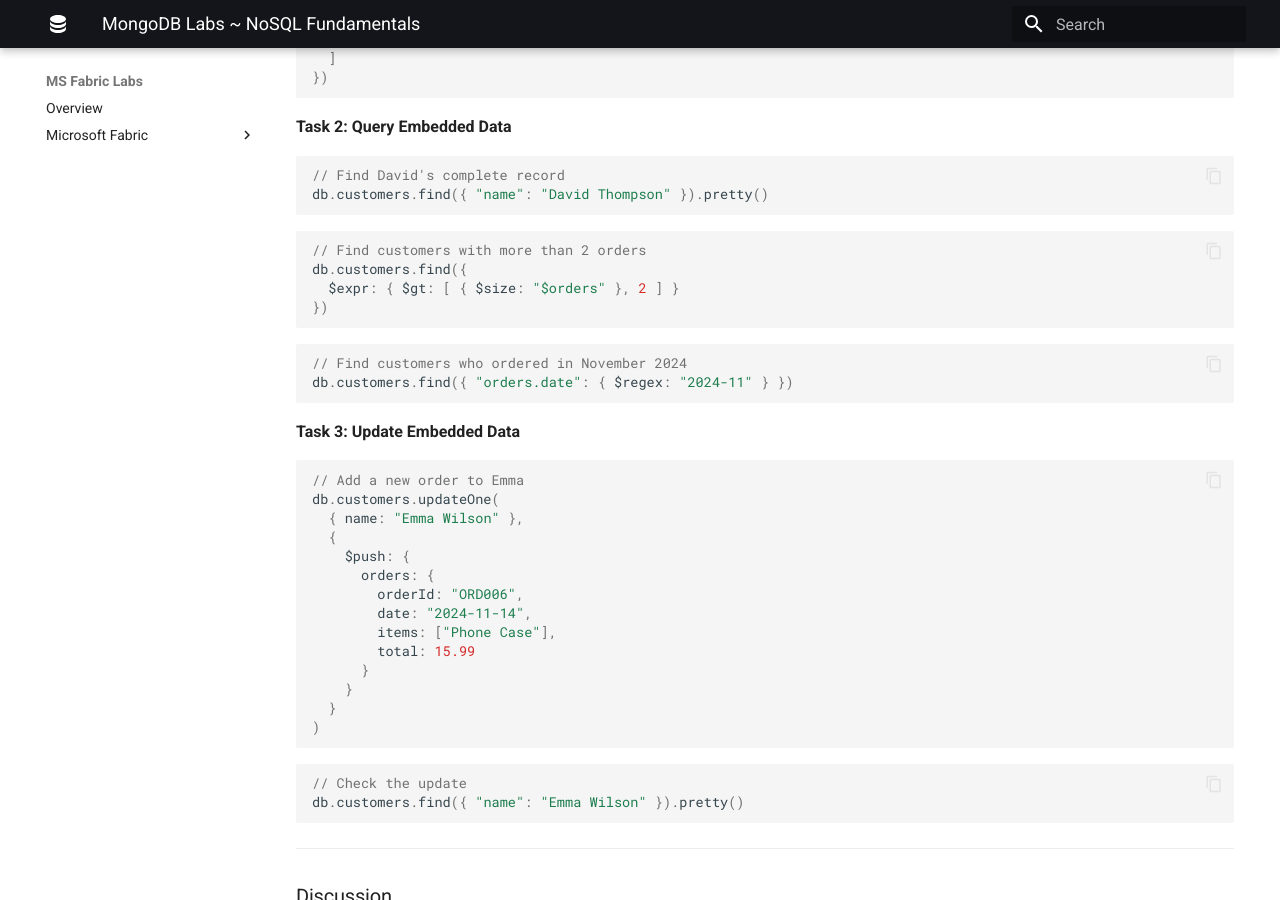
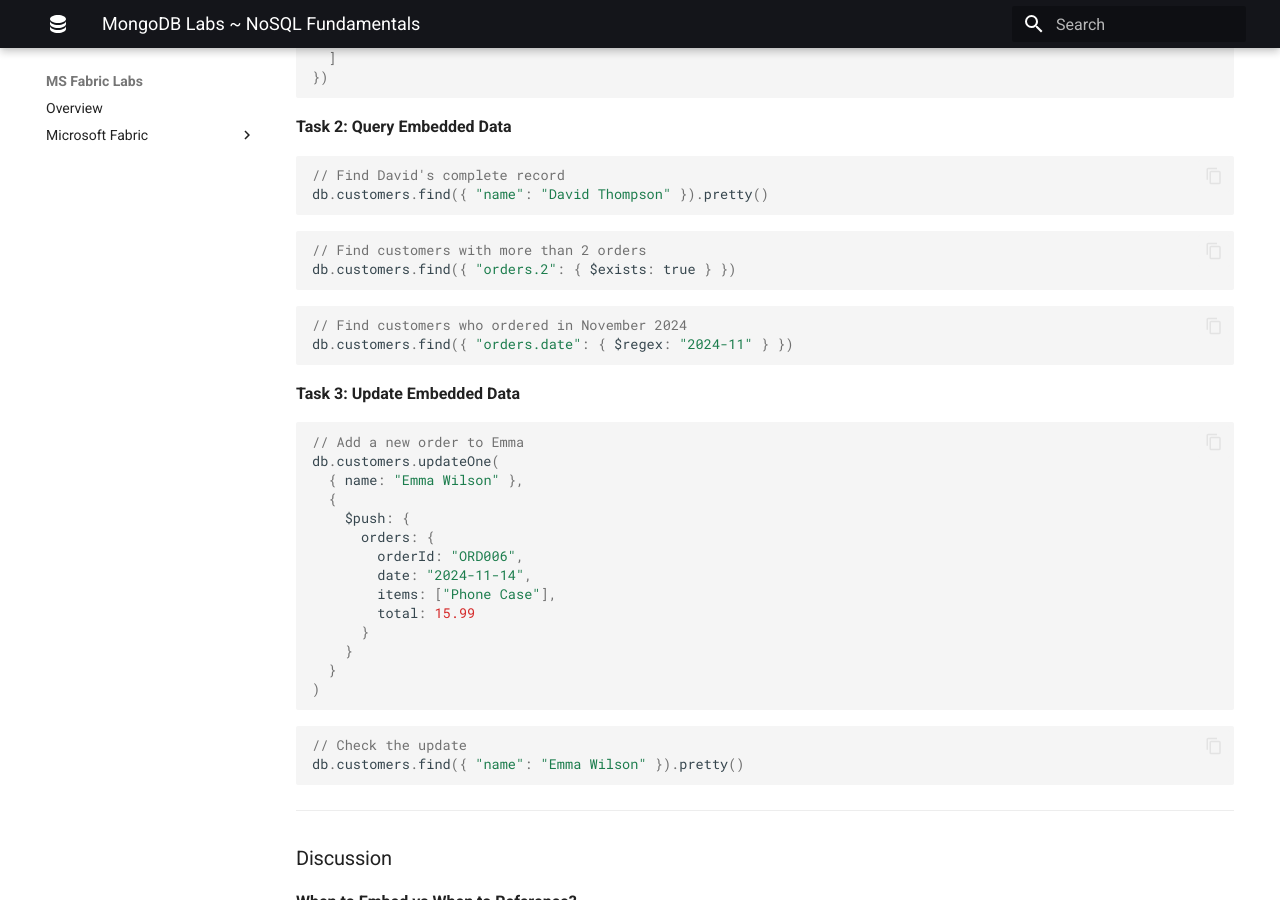
Before and after one commit to qaalabs/fabric, an MkDocs documentation site: the page built from docs/mongodb.md, in a window 1280 px wide and 900 px high, scrolled down 6617 px. Built offline with MkDocs 1.6.1 and Material for MkDocs 9.7.7, drawn with Linux system fonts in a browser that asks for light colours.

Commit message:
Update mongodb.md

````diff
--- a/docs/mongodb.md
+++ b/docs/mongodb.md
@@ -368,9 +368,7 @@ db.customers.find({ "name": "David Thompson" }).pretty()
 
 ```javascript
 // Find customers with more than 2 orders
-db.customers.find({
-  $expr: { $gt: [ { $size: "$orders" }, 2 ] }
-})
+db.customers.find({ "orders.2": { $exists: true } })
 ```
 
 ```javascript
````
